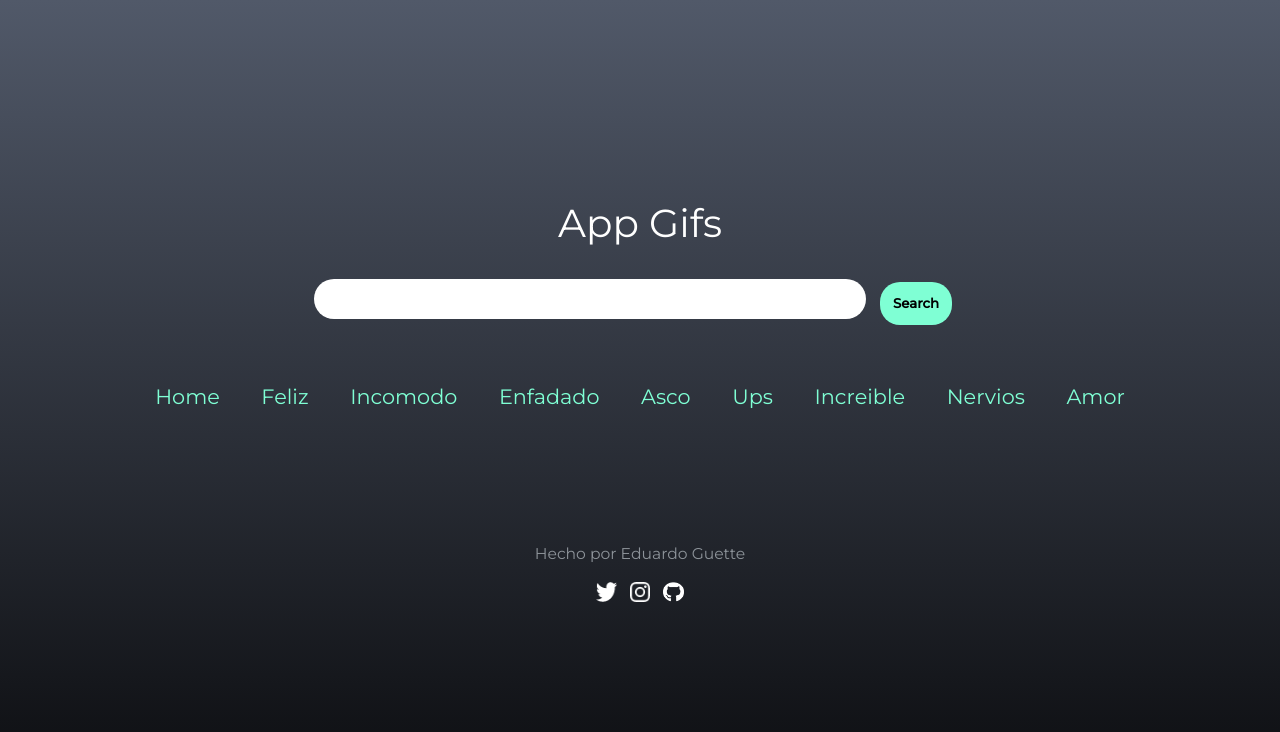
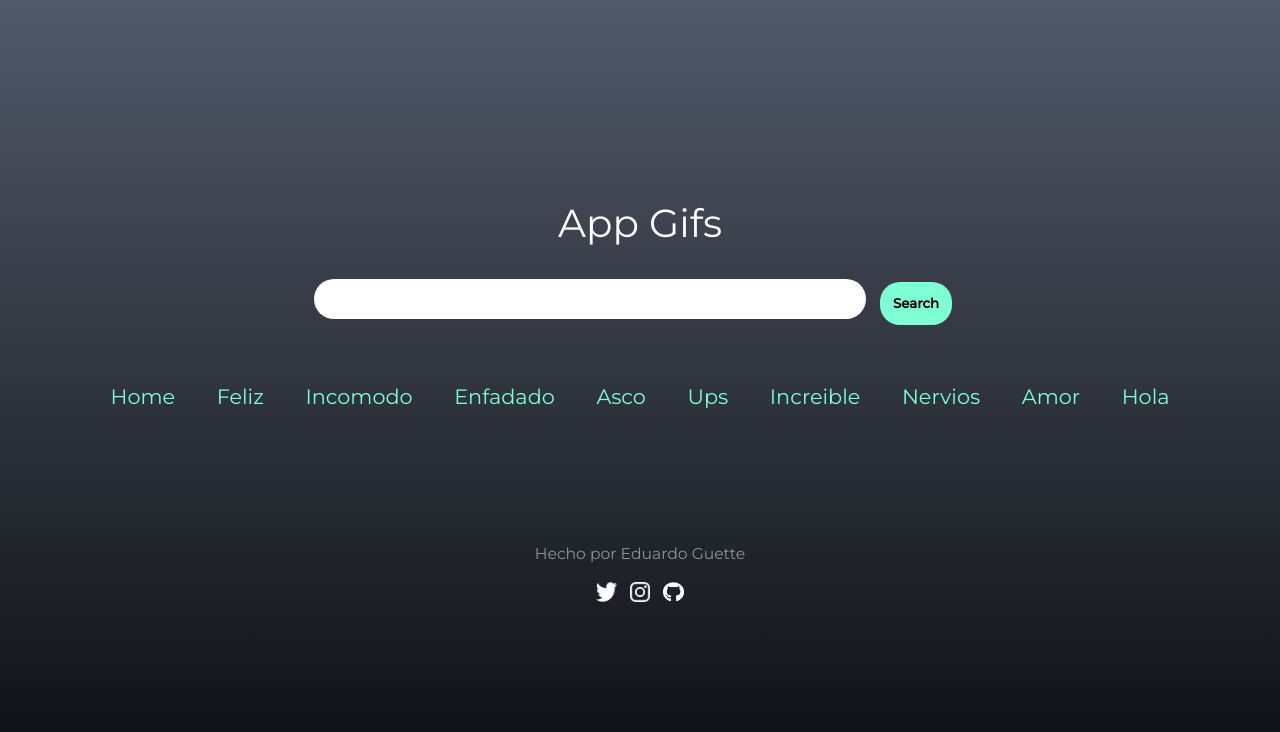
Before and after one commit to eduardoguette/AppGifs, a React (Create React App) app: page / in a window 1280 px wide. Shown: the top 732 px of the page. Built offline with nearby package versions, Linux system fonts and the light colour scheme.

Commit message:
new quicksearch

```diff
--- a/src/Components/QuickFinder.js
+++ b/src/Components/QuickFinder.js
@@ -3,7 +3,7 @@ import { Link } from "wouter";
 import "./QuickFinder.css"
 
 const populares = [
-  "Feliz","Incomodo","Enfadado", "Asco", "Ups", "Increible", "Nervios", "Amor"
+  "Feliz","Incomodo","Enfadado", "Asco", "Ups", "Increible", "Nervios", "Amor","Hola"
 ]
 
 export default function QuickFinder() {
```
